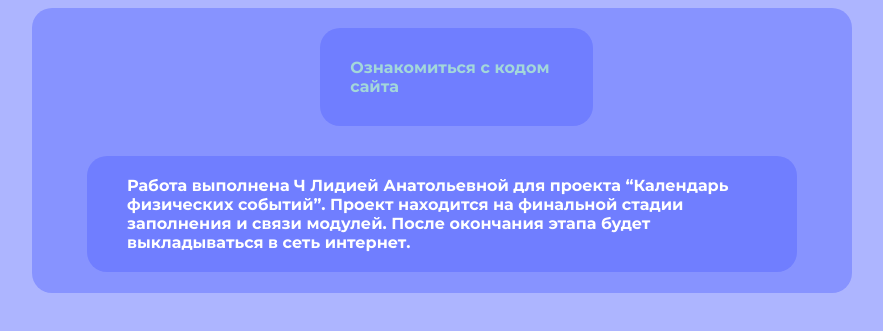
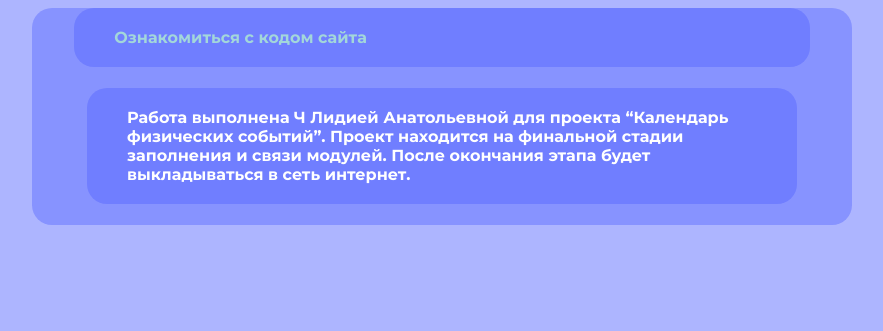
Before and after one commit to Dizey5K/Dizey5K.github.io, a website: page about.html in a window 1280 px wide. Shown: the part 303-634 px from the top of the page, without its empty margins (198-1081 px from the left). Drawn offline with Linux system fonts and the light colour scheme.

Commit message:
Update about.html

```diff
--- a/about.html
+++ b/about.html
@@ -43,7 +43,7 @@
         </div>
       </div>
       <div class="content">
-        <div class="photo">
+        <div class="text">
           <a href="code.html">Ознакомиться с кодом сайта</a>
         </div>
         <div class="info-cont">
```
